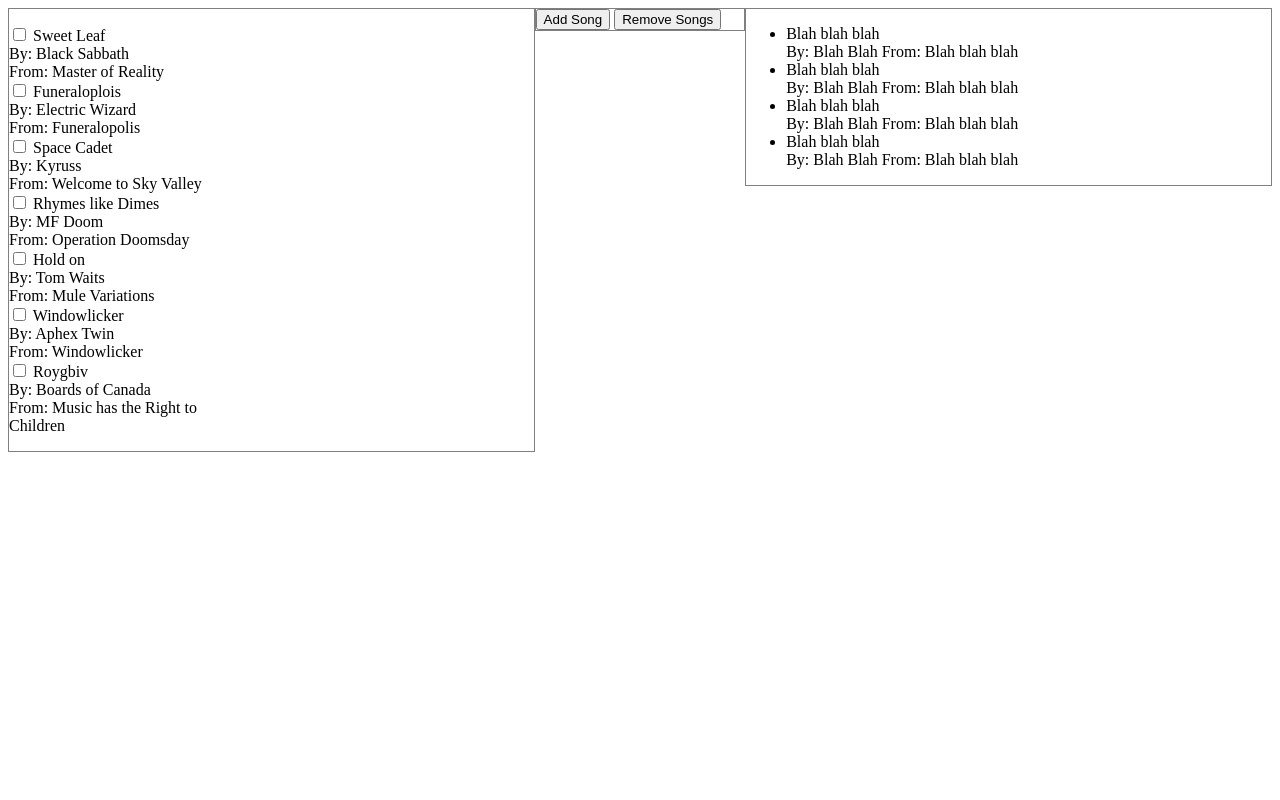
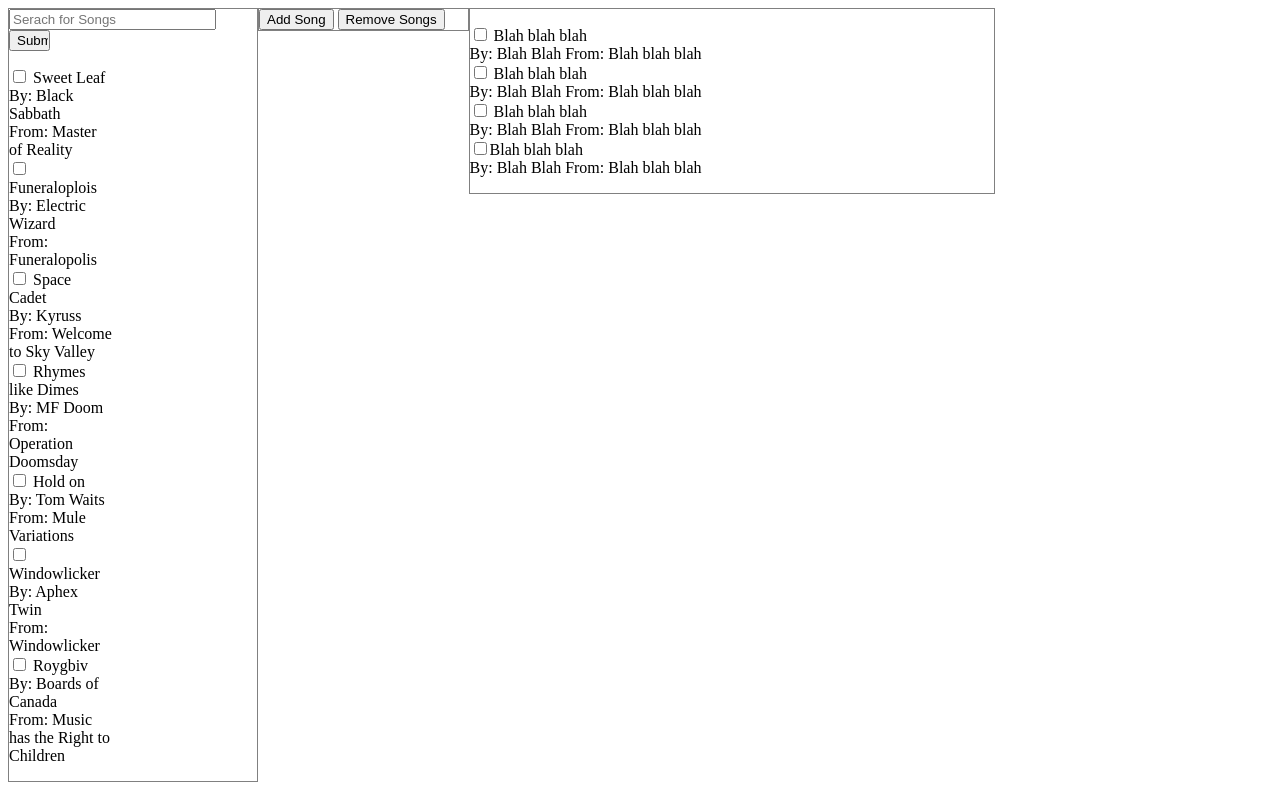
Before and after one commit to joshhrycek/NodeCapstone, a website: page public/playlist.html in a window 1280 px wide. Drawn offline with nearby package versions, Linux system fonts and the light colour scheme.

Commit message:
keep on keeping on

```diff
--- a/public/main.css
+++ b/public/main.css
@@ -29,7 +29,11 @@
     float: left;
 }
 
-.songs-list{
+.songs-list, .playlist-list{
     list-style: none;
     padding: 0;
 }
+
+.song-search{
+    width: 525px;
+}
--- a/public/playlist.html
+++ b/public/playlist.html
@@ -10,34 +10,41 @@
     <script src="main.js"></script>
 </head>
 <body>
-    <section class="songs-box col-5">
+    <div class="songs-box">
+        <input type="text" class="song-serach col-10" placeholder="Serach for Songs">
+        <input type="submit" class="song-search-button col-2" placeholder="Go">
         <ul class="songs-list">
 
         </ul>
-    </section>
+    </div>
     <div class="add-and-remove-buttons col-2">
         <input type="button" class="add" value="Add Song">
         <input type="button" class="remove" value="Remove Songs">
     </div>
-    <section class="playlist-maker col-5">
+    <div class="playlist-maker col-5">
         <ul class="playlist-list">
-            <li class="songinplaylist">Blah blah blah</br>
+            <li class="songinplaylist">
+                    <input type="checkbox" value ="">
+                    Blah blah blah</br>
                                         By: Blah Blah
                                         From: Blah blah blah
             </li>
-            <li class="songinplaylist">Blah blah blah</br>
+            <li class="songinplaylist">
+                    <input type="checkbox" value ="">
+                    Blah blah blah</br>
                 By: Blah Blah
                 From: Blah blah blah
             </li>
-            <li class="songinplaylist">Blah blah blah</br>
+            <li class="songinplaylist"><input type="checkbox" value ="">
+                Blah blah blah</br>
                 By: Blah Blah
                 From: Blah blah blah
             </li>
-            <li class="songinplaylist">Blah blah blah</br>
+            <li class="songinplaylist"><input type="checkbox" value ="">Blah blah blah</br>
                 By: Blah Blah
                 From: Blah blah blah
             </li>
         </ul>
-    </section>
+    </div>
 </body>
 </html>
```
